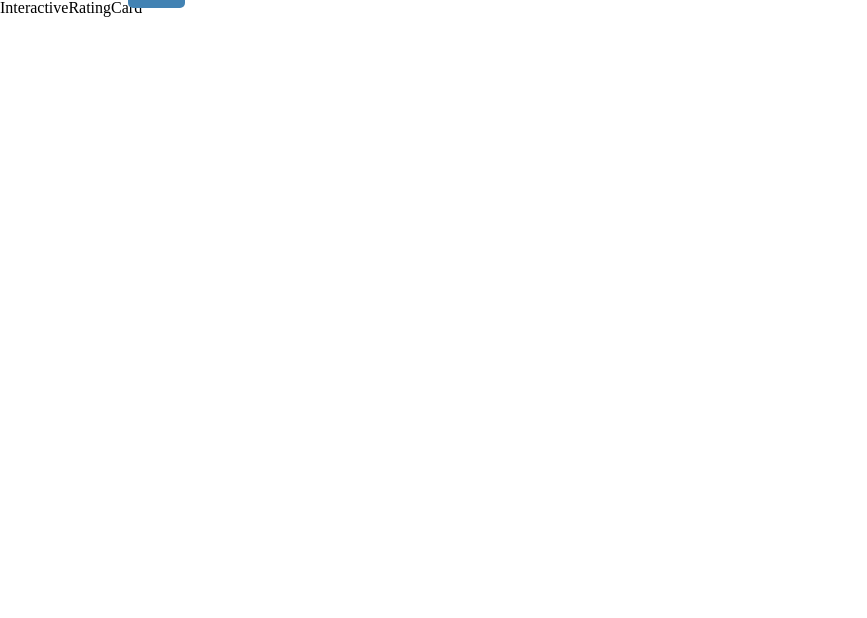
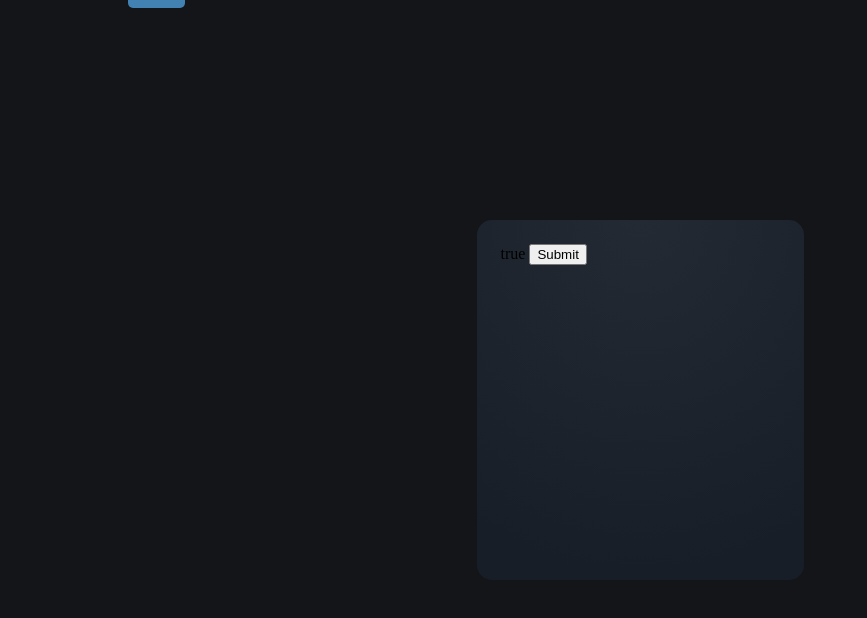
Before and after one commit to alexanderivanov2/frontend-mentor, a Vue app: page /newbie/interactive-rating-card in a window 1280 px wide. Shown: the top 618 px of the page, without its empty margins (0-867 px from the left). Built offline with nearby package versions, Linux system fonts and the light colour scheme.

Commit message:
implement base structure of card and functinality connection between components

```diff
--- a/src/views/NewbiePages/InteractiveRatingCard/InteractiveRatingCardView.vue
+++ b/src/views/NewbiePages/InteractiveRatingCard/InteractiveRatingCardView.vue
@@ -1,3 +1,53 @@
 <template>
-    InteractiveRatingCard
+    <section class="interactive-rating-card-page">
+        <div class="interactive-rating-card-wrapper">
+            <InteractiveRatingCardVote
+                :isRated="!rating"
+                @vote="vote"
+            />
+        </div>
+    </section>
 </template>
+
+<script setup>
+import { ref } from 'vue'
+
+import InteractiveRatingCardVote from './InteractiveRatingCardVote.vue'
+
+const rating = ref(null)
+
+function vote(voteValue) {
+    console.log(voteValue)
+    // rating.value = voteValue
+}
+
+</script>
+
+<style lang="scss" scoped>
+$body-bg: #131518;
+$card-bg: radial-gradient(98.96% 98.96% at 50% 0%, #232A34 0%, #181E27 100%);
+
+* {
+    box-sizing: border-box;
+}
+
+.interactive-rating-card-page {
+    height: 100%;
+    min-height: 100vh;
+    width: 100%;
+    background-color: $body-bg;
+    display: flex;
+    justify-content: center;
+    align-items: center;
+
+    .interactive-rating-card-wrapper {
+        width: 327px;
+        height: 360px;
+        background: $card-bg;
+        border-radius: 15px;
+
+        padding: 24px 24px 32px;
+    }
+}
+
+</style>
--- /dev/null
+++ b/src/views/NewbiePages/InteractiveRatingCard/InteractiveRatingCardVote.vue
@@ -0,0 +1,25 @@
+<template>
+    <div class="interactive-rating-card-content-wrpaper">
+        <template v-if="!rating">
+            {{ isRated }}
+            <button @click="vote">Submit</button>
+        </template>
+    </div>
+</template>
+
+<script setup>
+import { toRefs } from 'vue'
+
+const emit = defineEmits(['vote'])
+
+const props = defineProps({
+    isRated: {
+        type: Boolean,
+    }
+})
+const { rating } = toRefs(props)
+
+function vote() {
+}
+
+</script>
```
